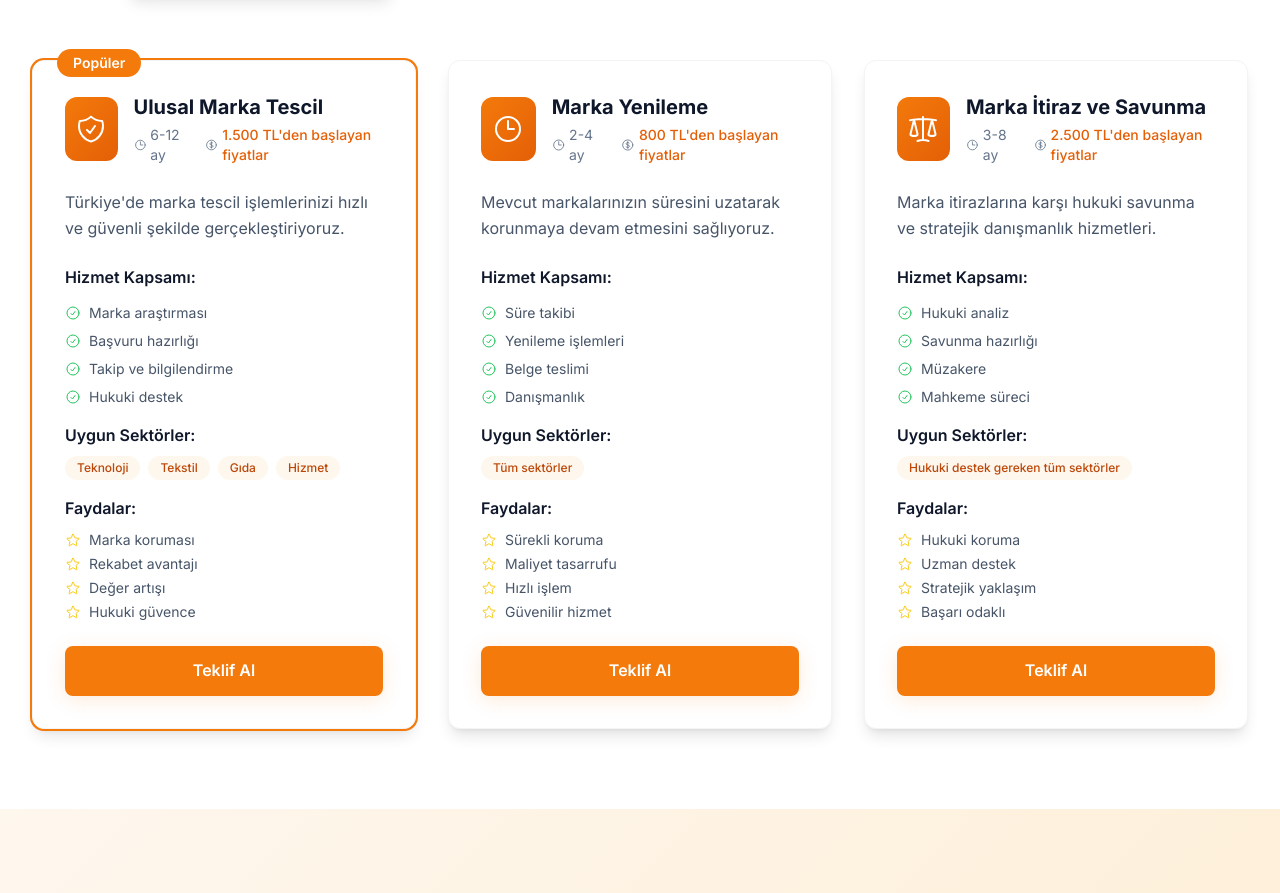
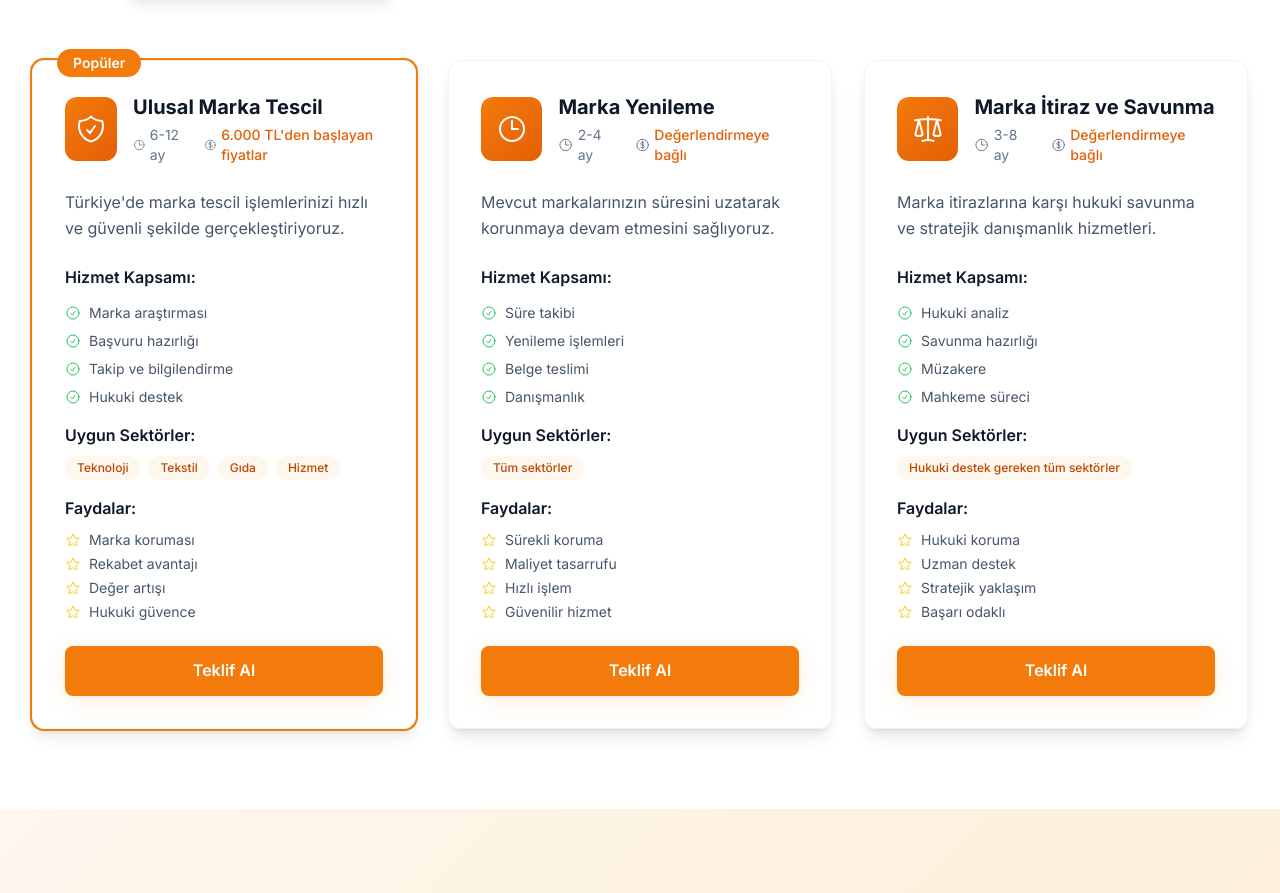
Before and after one commit to berkksubasi/arkan, a Next.js app: page /hizmetler in a window 1280 px wide. Shown: the part 860-1753 px from the top of the page. Built offline with nearby package versions, Linux system fonts and the light colour scheme.

Commit message:
price fixed;

```diff
--- a/src/app/hizmetler/page.tsx
+++ b/src/app/hizmetler/page.tsx
@@ -47,7 +47,7 @@ export default function Hizmetler() {
         title: "Ulusal Marka Tescil",
         description: "Türkiye'de marka tescil işlemlerinizi hızlı ve güvenli şekilde gerçekleştiriyoruz.",
         features: ["Marka araştırması", "Başvuru hazırlığı", "Takip ve bilgilendirme", "Hukuki destek"],
-        price: "1.500 TL'den başlayan fiyatlar",
+        price: "6.000 TL'den başlayan fiyatlar",
         duration: "6-12 ay",
         icon: ShieldCheckIcon,
         popular: true,
@@ -58,7 +58,7 @@ export default function Hizmetler() {
         title: "Marka Yenileme",
         description: "Mevcut markalarınızın süresini uzatarak korunmaya devam etmesini sağlıyoruz.",
         features: ["Süre takibi", "Yenileme işlemleri", "Belge teslimi", "Danışmanlık"],
-        price: "800 TL'den başlayan fiyatlar",
+        price: "Değerlendirmeye bağlı",
         duration: "2-4 ay",
         icon: ClockIcon,
         popular: false,
@@ -69,7 +69,7 @@ export default function Hizmetler() {
         title: "Marka İtiraz ve Savunma",
         description: "Marka itirazlarına karşı hukuki savunma ve stratejik danışmanlık hizmetleri.",
         features: ["Hukuki analiz", "Savunma hazırlığı", "Müzakere", "Mahkeme süreci"],
-        price: "2.500 TL'den başlayan fiyatlar",
+        price: "Değerlendirmeye bağlı",
         duration: "3-8 ay",
         icon: ScaleIcon,
         popular: false,
@@ -82,7 +82,7 @@ export default function Hizmetler() {
         title: "ISO 9001 Kalite Yönetim Sistemi",
         description: "Kalite yönetim sisteminizi uluslararası standartlara uygun şekilde kurmak ve belgelendirmek.",
         features: ["Sistem kurulumu", "Dokümantasyon", "Eğitim", "Belgelendirme"],
-        price: "8.000 TL'den başlayan fiyatlar",
+        price: "Değerlendirmeye bağlı",
         duration: "3-6 ay",
         icon: DocumentCheckIcon,
         popular: true,
@@ -93,7 +93,7 @@ export default function Hizmetler() {
         title: "ISO 14001 Çevre Yönetim Sistemi",
         description: "Çevresel performansınızı iyileştirmek ve sürdürülebilirlik hedeflerinize ulaşmak.",
         features: ["Çevre analizi", "Sistem kurulumu", "Eğitim", "Belgelendirme"],
-        price: "10.000 TL'den başlayan fiyatlar",
+        price: "Değerlendirmeye bağlı",
         duration: "4-7 ay",
         icon: HeartIcon,
         popular: false,
@@ -104,7 +104,7 @@ export default function Hizmetler() {
         title: "ISO 45001 İş Sağlığı ve Güvenliği",
         description: "İş sağlığı ve güvenliği yönetim sisteminizi kurmak ve çalışan güvenliğini sağlamak.",
         features: ["Risk analizi", "Sistem kurulumu", "Eğitim", "Belgelendirme"],
-        price: "12.000 TL'den başlayan fiyatlar",
+        price: "Değerlendirmeye bağlı",
         duration: "4-8 ay",
         icon: ShieldCheckIcon,
         popular: false,
@@ -117,7 +117,7 @@ export default function Hizmetler() {
         title: "TSE Hizmet Yeterlilik Belgesi",
         description: "Hizmet kalitesini belgeleyen TSE sertifikasyonu ile müşteri güveninizi artırın.",
         features: ["Hizmet analizi", "Sistem kurulumu", "Eğitim", "Belgelendirme"],
-        price: "5.000 TL'den başlayan fiyatlar",
+        price: "Değerlendirmeye bağlı",
         duration: "2-4 ay",
         icon: CogIcon,
         popular: true,
@@ -128,7 +128,7 @@ export default function Hizmetler() {
         title: "TSE Ürün Belgesi",
         description: "Ürünlerinizin TSE standartlarına uygunluğunu belgeleyen sertifikasyon hizmeti.",
         features: ["Ürün testi", "Fabrika denetimi", "Belgelendirme", "Takip"],
-        price: "3.000 TL'den başlayan fiyatlar",
+        price: "Değerlendirmeye bağlı",
         duration: "1-3 ay",
         icon: CheckCircleIcon,
         popular: false,
@@ -141,7 +141,7 @@ export default function Hizmetler() {
         title: "Madrid Protokolü Marka Tescil",
         description: "Tek başvuru ile 100+ ülkede marka koruması sağlayan uluslararası tescil hizmeti.",
         features: ["Ülke seçimi", "Başvuru hazırlığı", "Takip", "Hukuki destek"],
-        price: "3.500 TL'den başlayan fiyatlar",
+        price: "Değerlendirmeye bağlı",
         duration: "12-18 ay",
         icon: GlobeAltIcon,
         popular: true,
@@ -152,7 +152,7 @@ export default function Hizmetler() {
         title: "AB Marka Tescil",
         description: "Avrupa Birliği genelinde geçerli marka tescil işlemleri ve danışmanlık hizmetleri.",
         features: ["AB araştırması", "Başvuru", "İtiraz savunması", "Takip"],
-        price: "2.800 TL'den başlayan fiyatlar",
+        price: "Değerlendirmeye bağlı",
         duration: "8-12 ay",
         icon: StarIcon,
         popular: false,
--- a/src/app/page.tsx
+++ b/src/app/page.tsx
@@ -29,7 +29,7 @@ export default function Home() {
       title: "Marka Tescil",
       description: "Markanızı Türkiye&apos;de güvenle tescil ettirin. Hızlı ve güvenilir süreç.",
       features: ["Ön araştırma", "Başvuru hazırlığı", "Takip süreci"],
-      price: "1.500 TL'den başlayan fiyatlar",
+      price: "6.000 TL'den başlayan fiyatlar",
       duration: "6-12 ay",
       color: "from-primary-500 to-primary-600"
     },
```
